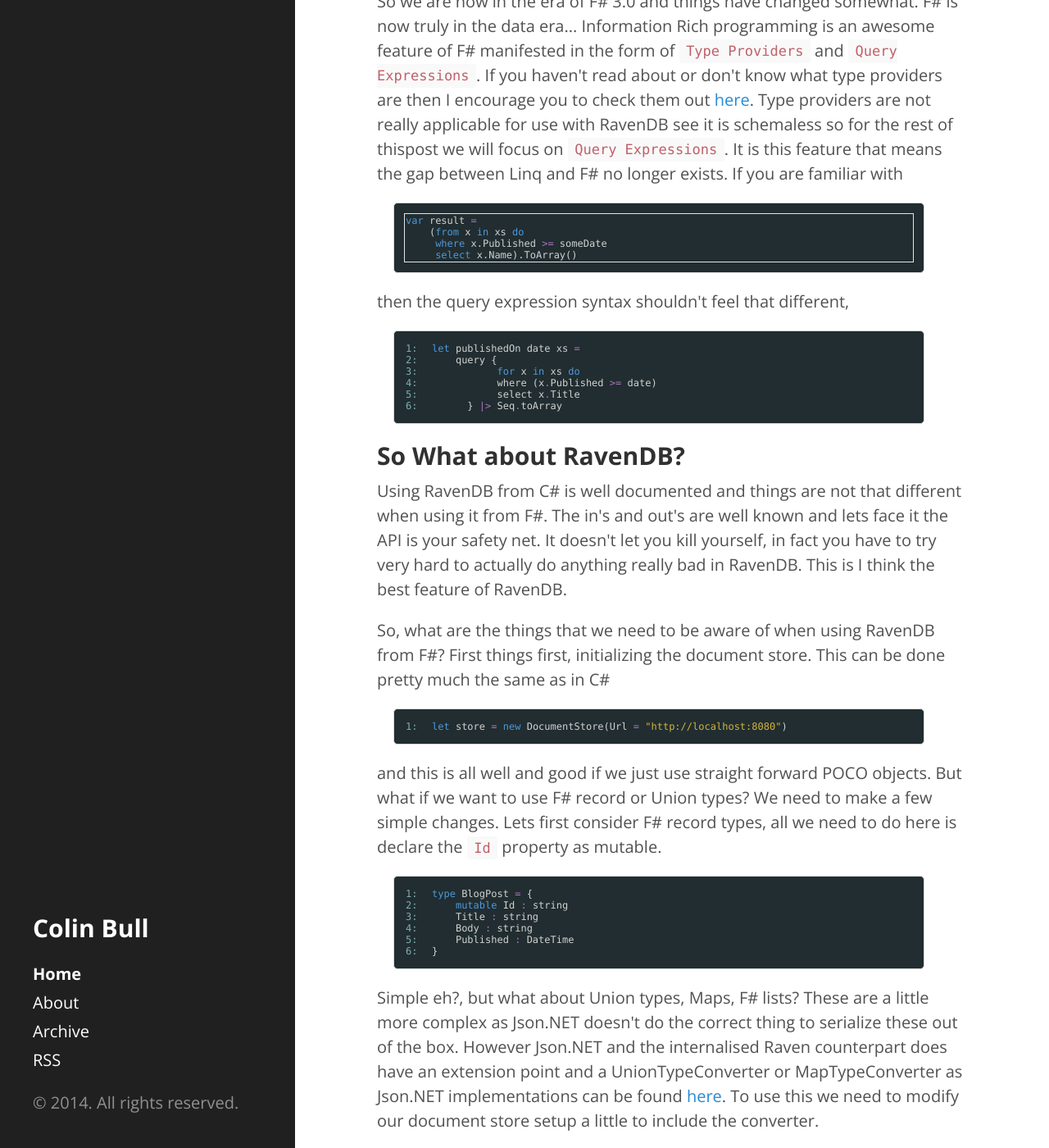
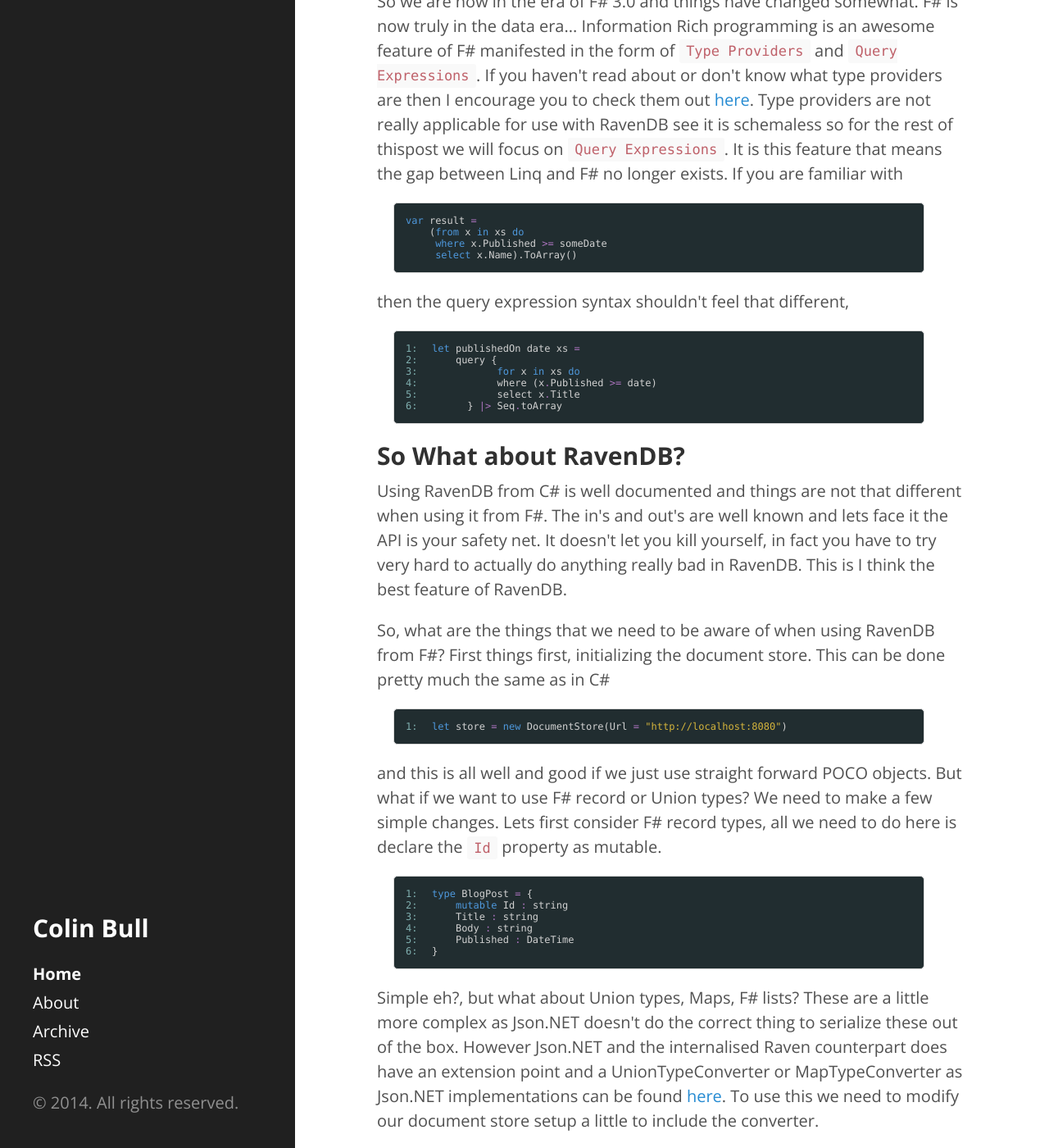
Before and after one commit to colinbull/colinbull.github.io, a Jekyll site: the page built from index.html, in a window 1280 px wide and 1400 px high, scrolled down 3987 px. Shown: the whole window at 82% size. Built offline with Jekyll 4.4.1, drawn with Linux system fonts in a browser that asks for light colours; some web fonts are replaced; Markdown is read by kramdown in place of the engine named in the settings; the list of posts is cut into pages by our own code.

Commit message:
Updating css for non-fsharp lang elements

```diff
--- a/public/css/tips.css
+++ b/public/css/tips.css
@@ -77,9 +77,10 @@
   width:30px;
 }
 
-table.pre td pre {
+td {
     border:1px solid #212d30;
 }
+
 td.snippet {
    border:1px solid #212d30;
 }
```
